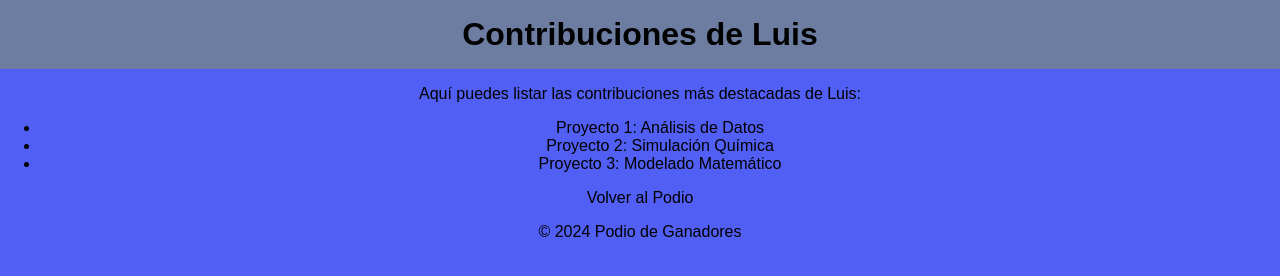
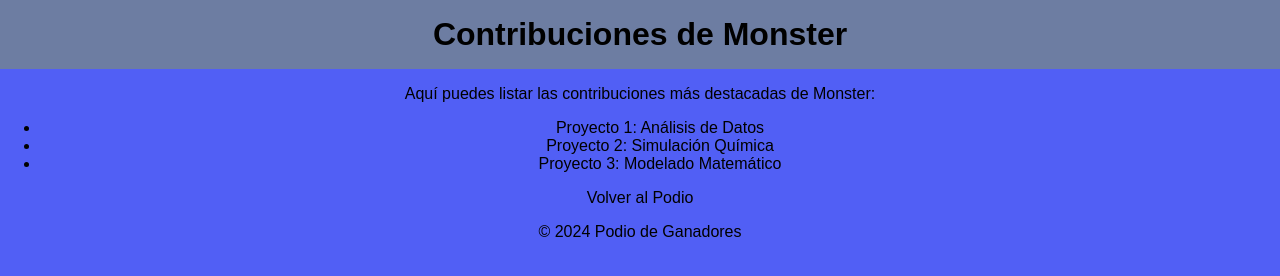
Before and after one commit to LintSenser/ganadores, a plain HTML site: page winner3.html in a window 1280 px wide. Drawn offline with Linux system fonts and the light colour scheme.

Commit message:
Update winner3.html

```diff
--- a/winner3.html
+++ b/winner3.html
@@ -3,15 +3,15 @@
 <head>
   <meta charset="UTF-8">
   <meta name="viewport" content="width=device-width, initial-scale=1.0">
-  <title>Contribuciones de Luis</title>
+  <title>Contribuciones de Monster</title>
   <link rel="stylesheet" href="css/styles.css">
 </head>
 <body>
   <header>
-    <h1>Contribuciones de Luis</h1>
+    <h1>Contribuciones de Monster</h1>
   </header>
   <main>
-    <p>Aquí puedes listar las contribuciones más destacadas de Luis:</p>
+    <p>Aquí puedes listar las contribuciones más destacadas de Monster:</p>
     <ul>
       <li><a href="https://github.com/luis/proyecto1" target="_blank">Proyecto 1: Análisis de Datos</a></li>
       <li><a href="https://github.com/luis/proyecto2" target="_blank">Proyecto 2: Simulación Química</a></li>
```
